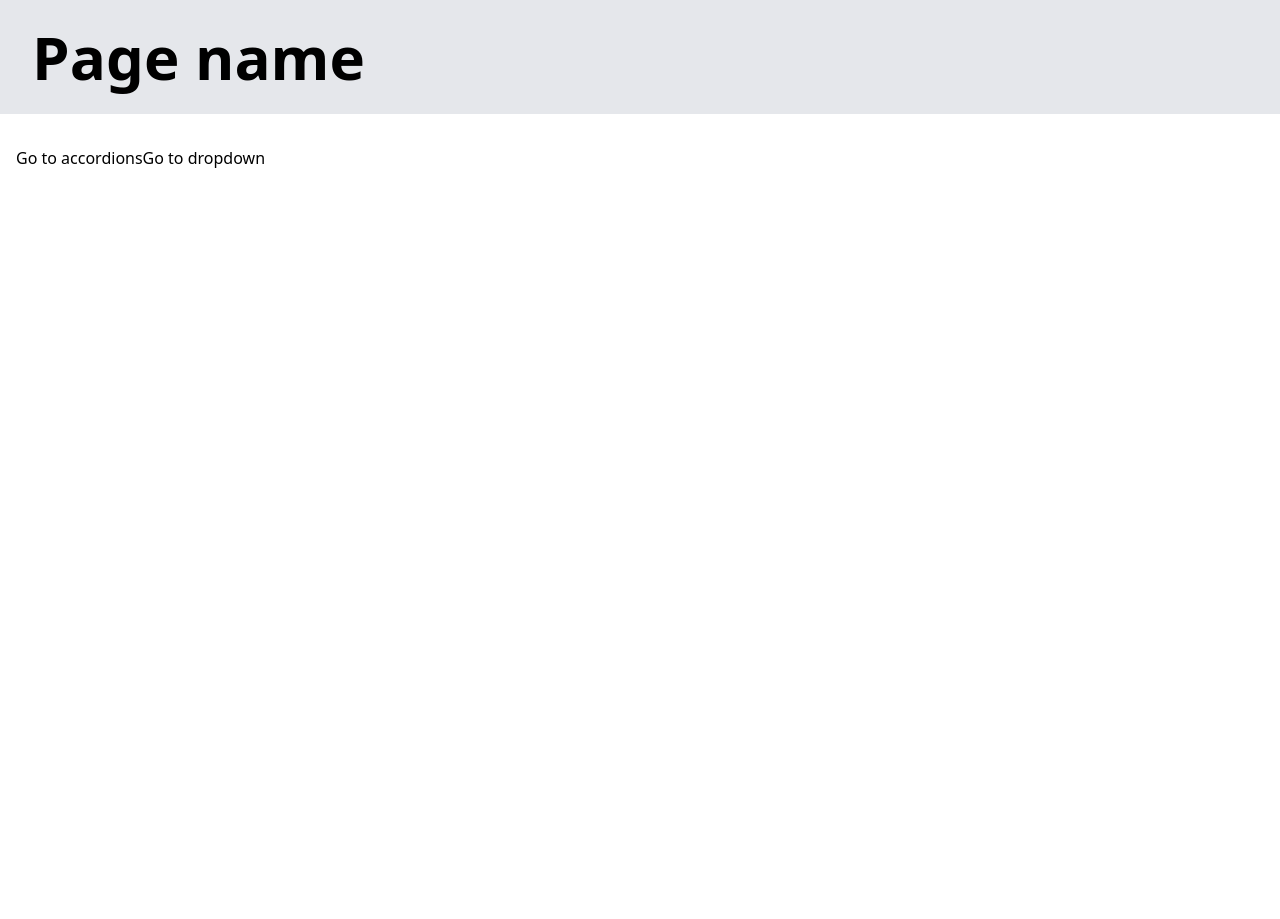
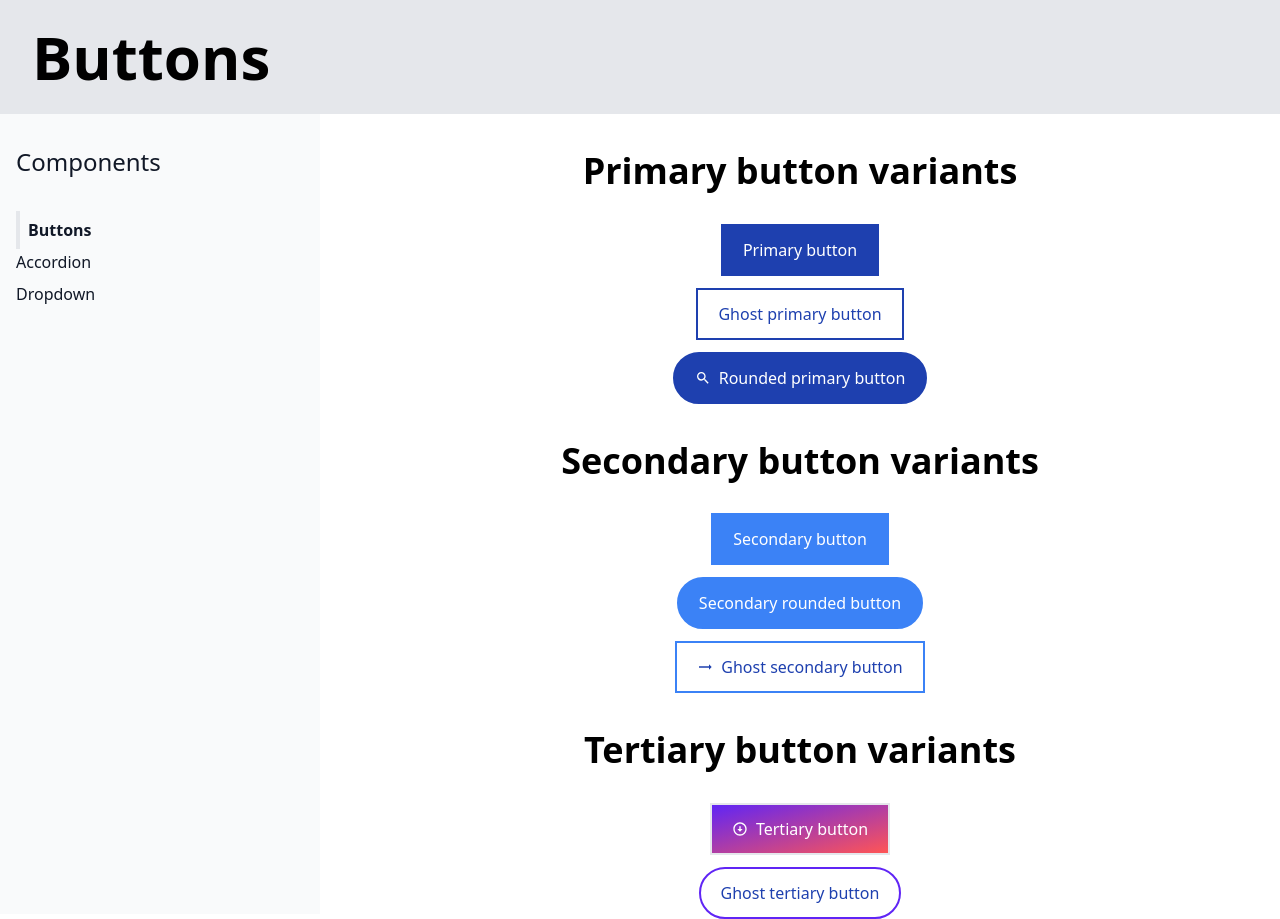
Before and after one commit to YevKo/design-system, a React (Create React App) app: page / in a window 1280 px wide. Before the commit the page ends 800 px from the top, so only its background shows below. Built offline with nearby package versions, Linux system fonts and the light colour scheme.

Commit message:
Sidebar menu and routing

```diff
--- a/src/App.js
+++ b/src/App.js
@@ -2,20 +2,30 @@ import Route from './components/Route';
 import ButtonPage from './pages/ButtonPage';
 import AccordionPage from './pages/AccordionPage';
 import DropdownPage from './pages/DropdownPage';
-import Link from './components/links/Link';
+import Sidebar from './components/sidebar/Sidebar';
+import useNavigation from './hooks/use-navigation';
 
 function App() {
-  const pageName="Page name";
+  const { currentPath } = useNavigation();
+  let pageName = 'Design system';
+
+  const setPageName = () => {
+    switch (currentPath) {
+      case '/': return pageName = "Buttons"
+      case '/accordion': return pageName = "Accordion"
+      case '/dropdown': return pageName = "Dropdown"
+    }
+  }
 
   return (
     <div className="App">
       <header className="flex flex-col justify-center bg-gray-200 px-8 py-6">
-        <h1 className="text-6xl font-semibold leading-[1.1]">{ pageName }</h1>
+        <h1 className="text-6xl font-semibold leading-[1.1]">{ setPageName() }</h1>
       </header>
-      <div className="text-left py-8 px-4">
-        <Link to="/accordion">Go to accordions</Link>
-        <Link to="/dropdown">Go to dropdown</Link>
-        <Route path="/buttons">
+      <div className="flex flex-col sm:flex-row h-screen mx-auto">
+        <Sidebar />
+        <div className="text-left py-8 px-4 sm:w-9/12">
+          <Route path="/">
             <ButtonPage/>
           </Route>
           <Route path="/accordion">
@@ -26,6 +36,7 @@ function App() {
           </Route>
         </div>
       </div>
+    </div>
   );
 }
 
--- a/src/components/buttons/Button.js
+++ b/src/components/buttons/Button.js
@@ -12,7 +12,7 @@ function Button({
     ...rest
 }) {
     // switch classes based on the variant
-    let classes = className(rest.ClassName, "flex justify-center items-center px-5 py-3 text-base font-large transition duration-200", {
+    let classes = className(rest.className, "flex justify-center items-center px-5 py-3 text-base font-large transition duration-200", {
         "border-blue-800 bg-blue-800 hover:bg-blue-600 active:bg-blue-700": primary,
         "border-blue-500 bg-blue-500 hover:bg-blue-600 active:bg-blue-700": secondary,
         "bg-gradient-to-br from-[#6025F5] to-[#FF5555] transition duration-200 hover:shadow-lg hover:shadow-[#6025F5]/50": tertiary,
--- a/src/components/links/Link.js
+++ b/src/components/links/Link.js
@@ -1,14 +1,20 @@
-import { useContext } from "react";
-import NavigationContext from "../../context/navigation";
+import classNames from 'classnames';
+import useNavigation from '../../hooks/use-navigation';
 
-function Link( {to, children} ) {
-    const { navigate} = useContext(NavigationContext);
+function Link( {to, children, ...rest} ) {
+    const { currentPath, navigate } = useNavigation();
+    let classes = classNames(rest.className, 'text-base', {
+        "font-bold border-l-4 dark:border-white pl-2": (currentPath === to)
+    });
     const handleClick = (event) => {
+        if (event.metaKey || event.ctrlKey ){
+            return;
+        }
         event.preventDefault();
 
         navigate(to);
     }
-    return <a href={to} onClick={handleClick}>
+    return <a {...rest} className={classes} href={to} onClick={handleClick}>
         {children}
     </a>
 }
--- /dev/null
+++ b/src/components/menus/SidebarMenu.js
@@ -0,0 +1,27 @@
+import Link from '../links/Link';
+import classNames from 'classnames';
+
+function SidebarMenu() {
+    let linkClasses = classNames("py-2 text-gray-900 dark:text-white active:hover:bg-gray-100 dark:hover:bg-gray-700");
+
+    const links = [
+        { text: 'Buttons', path: '/'},
+        { text: 'Accordion', path: '/accordion'},
+        { text: 'Dropdown', path: '/dropdown'},
+    ];
+
+    const renderedLinks = links.map((link) => {
+        return <Link to={link.path} className={linkClasses}>{link.text}</Link>
+    });
+    return (
+        <nav id="components" className="space-y-2">
+            <ul>
+                { renderedLinks.map((link) => {
+                    return <li className="mb-2">{link}</li>
+                })}
+            </ul>
+        </nav>
+    );
+}
+
+export default SidebarMenu;
--- /dev/null
+++ b/src/components/sidebar/Sidebar.js
@@ -0,0 +1,12 @@
+import SidebarMenu from "../menus/SidebarMenu";
+
+function Sidebar() {
+    return (
+        <aside aria-label="Sidebar" className="overflow-y-auto bg-gray-50 dark:bg-gray-800 py-8 px-4 sm:w-3/12">
+            <h2 className="text-2xl mb-10 text-gray-900 dark:text-white">Components</h2>
+            <SidebarMenu />
+        </aside>
+    );
+}
+
+export default Sidebar;
--- /dev/null
+++ b/src/hooks/use-navigation.js
@@ -0,0 +1,9 @@
+import { useContext } from "react";
+import NavigationContext from "../context/navigation";
+
+function useNavigation() {
+    return useContext(NavigationContext);
+}
+
+
+export default useNavigation;
```
Lines whose indentation alone changed are shown as unchanged.
